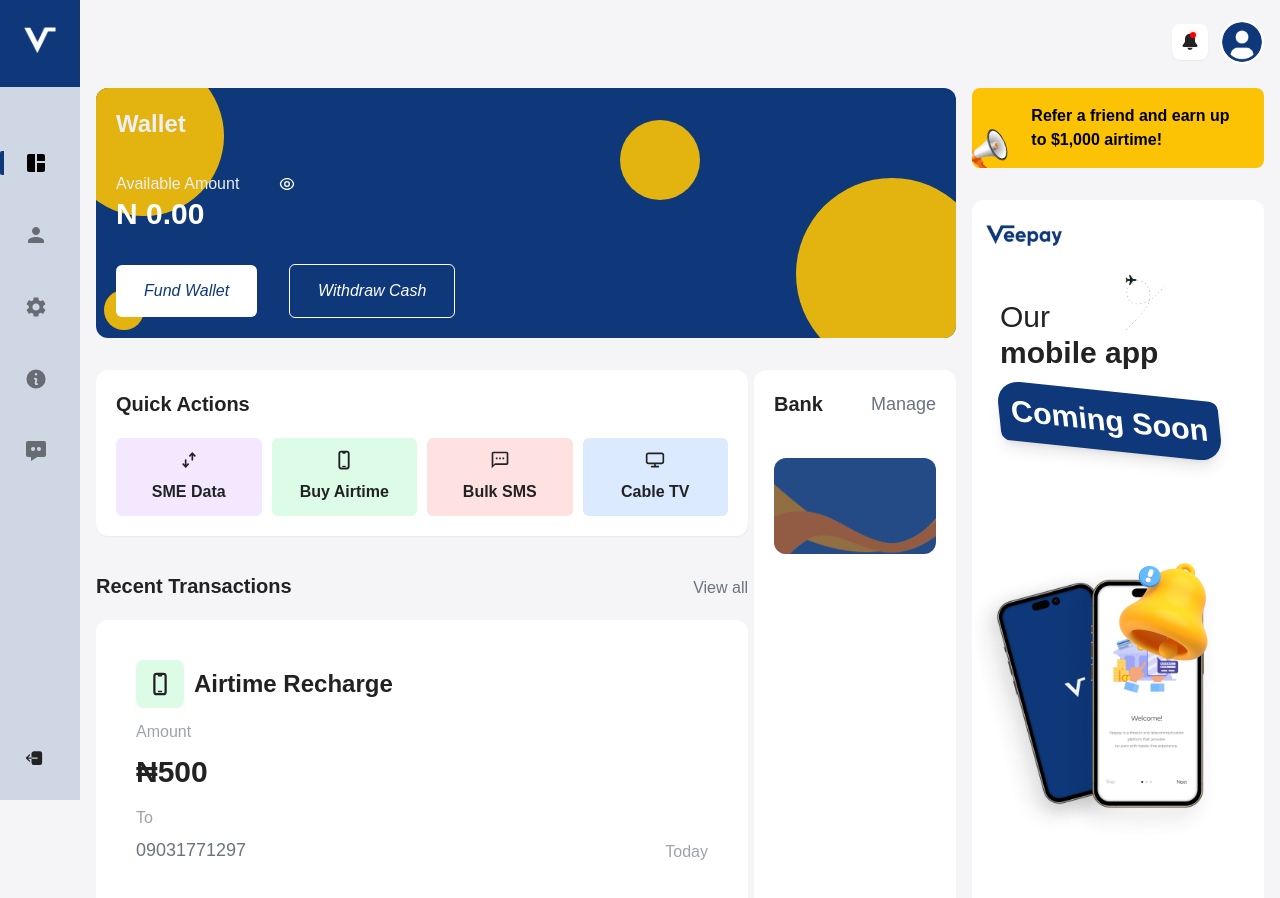
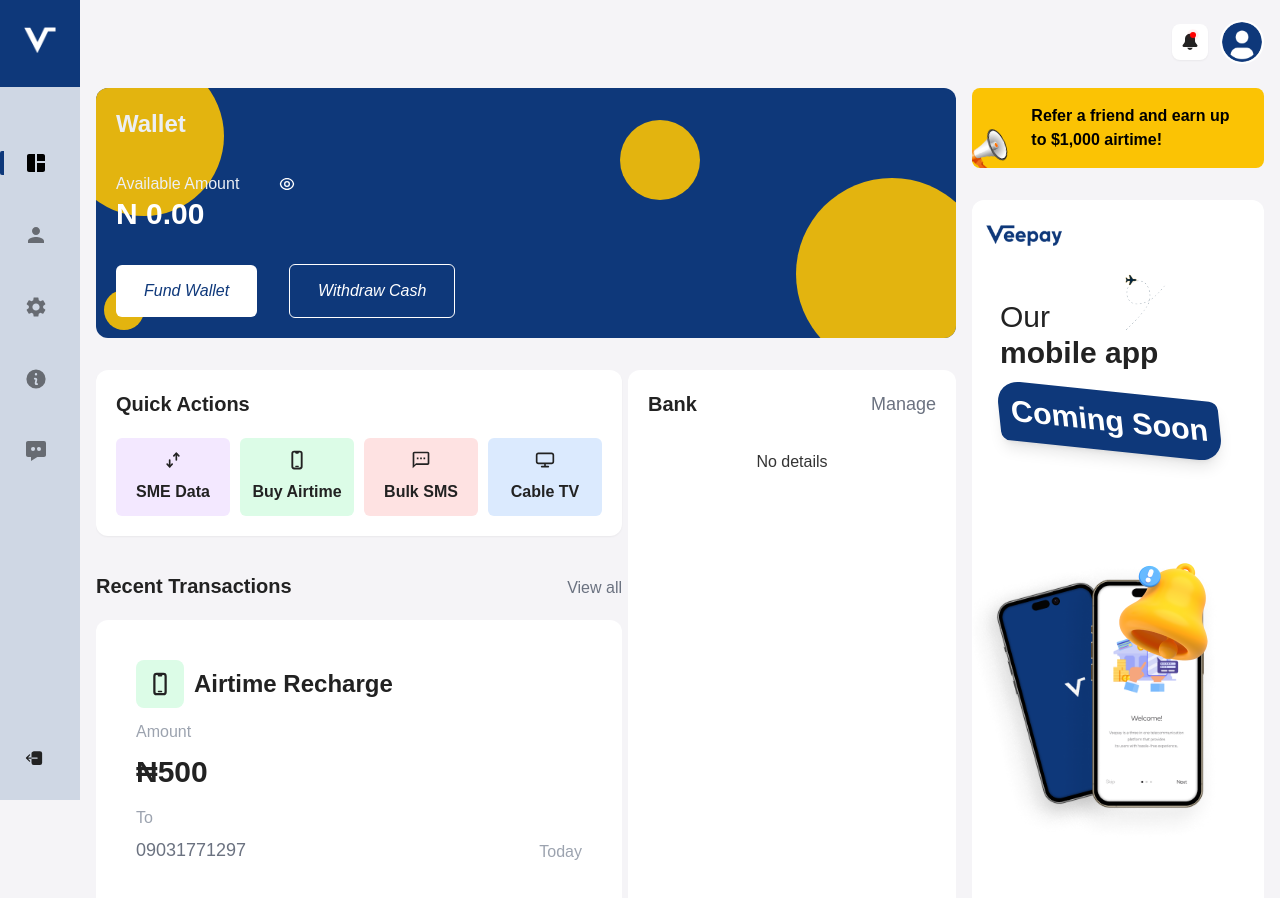
Before and after one commit to ihemebiriegondu/veepay-new-landingpage, a React (Create React App) app: page /dashboard in a window 1280 px wide. Shown: the top 898 px of the page. Built offline with nearby package versions, Linux system fonts and the light colour scheme; the HTML template or start-up script is replaced by a standard one.

Commit message:
updated bank details to homepage and added the inpage navigations

```diff
--- a/src/components/DashboardComponents/MainDashboardComponents/bankSection.jsx
+++ b/src/components/DashboardComponents/MainDashboardComponents/bankSection.jsx
@@ -1,28 +1,59 @@
 import React from "react";
 import cardDecor from "../../../assets/images/NicePng_wave-png_145581.png";
 
-export default function Bank({bankName, accName, accNo}) {
+export default function Bank(props) {
   return (
-    <div className="text-lg relative overflow-hidden">
-      <div className="flex items-center xmd:justify-between justify-end xmd:mb-5">
-        <h5 className="xmd:mb-5 text-xl font-semibold xmd:inline-block hidden">Bank</h5>
-        <a
-          className="text-gray-500 hover:text-black transition duration-200 ease xmd:mb-5 mb-2 xmd:text-lg text-sm"
-          href="/"
+    <div className="xmd:text-lg text-base relative overflow-hidden xmd:w-fit">
+      <div className="flex items-center justify-between xmd:mb-5 mb-2">
+        <h5 className="xmd:text-xl text-base font-semibold">Bank</h5>
+        <p
+          className="text-gray-500 hover:text-black transition duration-200 ease xmd:text-lg text-sm"
+          onClick={() => {
+            props.activeMainTab("Settings");
+            props.activeSettingTab("Accounts");
+          }}
         >
           Manage
-        </a>
+        </p>
       </div>
 
-      <div className="relative xmd:py-3 md:py-5 py-4 px-4 bg-primary/90 text-white rounded-xl font-medium overflow-hidden">
-        <div className="flex flex-col xmd:gap-y-16 xs:gap-y-24 gap-y-20 relative z-40">
-          <p className="text-right capitalize">{bankName}</p>
-          <div className="ps-0.5 md:pe-32">
-            <p className="text-xl capitalize">{accName}</p>
-            <p className="mt-2">{accNo}</p>
+      <div
+        className={`relative xmd:py-3 md:py-5 py-4 px-4 rounded-xl font-medium overflow-hidden xmd:w-72 ${
+          props.accName === ""
+            ? "bg-transparent text-black/80"
+            : "bg-primary/90 text-white"
+        }`}
+      >
+        {props.accName === "" ? (
+          <p className="text-center text-base">No details</p>
+        ) : (
+          <div
+            className={`flex flex-col xmd:gap-y-16 xs:gap-y-24 gap-y-20 relative z-40 ${
+              props.accName && props.accName.length > 12
+                ? "xmd:text-sm"
+                : "xmd:text-base"
+            }`}
+          >
+            <p className="text-right capitalize">{props.bankName}</p>
+            <div className="ps-0.5">
+              <p
+                className={`capitalize ${
+                  props.accName && props.accName.length > 12
+                    ? "xmd:text-base text-lg"
+                    : "xmd:text-lg"
+                }`}
+              >
+                {props.accName}
+              </p>
+              <p className="mt-2">{props.accNo}</p>
+            </div>
           </div>
-        </div>
-        <div className="absolute left-0 bottom-0 right-0 z-30 opacity-50">
+        )}
+        <div
+          className={`absolute left-0 bottom-0 right-0 z-30 opacity-50 ${
+            props.accName === "" ? "hidden" : "block"
+          }`}
+        >
           <img src={cardDecor} alt="" />
         </div>
       </div>
--- a/src/components/DashboardComponents/MainDashboardComponents/carouselSwipperButtons.jsx
+++ b/src/components/DashboardComponents/MainDashboardComponents/carouselSwipperButtons.jsx
@@ -5,7 +5,7 @@ import { BiSolidLeftArrow, BiSolidRightArrow } from "react-icons/bi";
 export default function CarouselSwipperButtons() {
   const swiper = useSwiper();
 
-  const [snapIn, setSnapIn] = useState(0);
+  const [snapIn, setSnapIn] = useState(swiper.activeIndex);
 
   return (
     <div>
@@ -17,7 +17,7 @@ export default function CarouselSwipperButtons() {
         <BiSolidLeftArrow
           onClick={() => {
             swiper.slidePrev();
-            setSnapIn(swiper.snapIndex);
+            setSnapIn(swiper.activeIndex);
           }}
         />
       </div>
@@ -30,7 +30,7 @@ export default function CarouselSwipperButtons() {
         <BiSolidRightArrow
           onClick={() => {
             swiper.slideNext();
-            setSnapIn(swiper.snapIndex);
+            setSnapIn(swiper.activeIndex);
           }}
         />
       </div>
--- a/src/components/DashboardComponents/MainDashboardComponents/topMobileCarousel.jsx
+++ b/src/components/DashboardComponents/MainDashboardComponents/topMobileCarousel.jsx
@@ -1,6 +1,6 @@
 import React from "react";
 import { Swiper, SwiperSlide } from "swiper/react";
-import { Pagination, A11y} from "swiper/modules";
+import { Pagination, A11y } from "swiper/modules";
 
 import "swiper/css";
 import "swiper/css/pagination";
@@ -9,7 +9,7 @@ import Wallet from "./walletSection";
 import Bank from "./bankSection";
 import CarouselSwipperButtons from "./carouselSwipperButtons";
 
-export default function TopMobileCarousel() {
+export default function TopMobileCarousel(props) {
   return (
     <div>
       <Swiper
@@ -22,9 +22,17 @@ export default function TopMobileCarousel() {
         <SwiperSlide>
           <Wallet />
         </SwiperSlide>
-        <SwiperSlide>
-          <Bank />
-        </SwiperSlide>
+        {props.bankDetails.bankName && (
+          <SwiperSlide>
+            <Bank
+              bankName={props.bankDetails.bankName}
+              accName={props.bankDetails.accName}
+              accNo={props.bankDetails.accNo}
+              activeMainTab={props.activeMainTab}
+              activeSettingTab={props.activeSettingTab}
+            />
+          </SwiperSlide>
+        )}
       </Swiper>
     </div>
   );
--- a/src/components/DashboardComponents/MainDashboardComponents/walletSection.jsx
+++ b/src/components/DashboardComponents/MainDashboardComponents/walletSection.jsx
@@ -6,7 +6,7 @@ export default function Wallet() {
   const [showAmount, setShowAmount] = useState(true);
 
   return (
-    <div className="bg-primary text-white md:p-5 p-4 md:rounded-xl rounded-lg relative overflow-hidden text-start xmd:mb-0 md:mb-6 sm:mb-0">
+    <div className="bg-primary text-white md:p-5 p-4 md:rounded-xl rounded-lg relative overflow-hidden text-start xmd:mb-0 md:mb-6 mb-7">
       <div className="relative z-40">
         <h3 className="text-2xl text-tableRow md:mb-8 mb-7 font-semibold">Wallet</h3>
         <div className="flex items-center gap-x-10">
--- a/src/components/DashboardComponents/mainDashboard.jsx
+++ b/src/components/DashboardComponents/mainDashboard.jsx
@@ -41,7 +41,11 @@ export default function MainDashboard(props) {
             <Wallet />
           </div>
           <div className="xmd:hidden block relative">
-            <TopMobileCarousel />
+            <TopMobileCarousel
+              bankDetails={props.bankDetails}
+              activeMainTab={props.activeTab}
+              activeSettingTab={props.setCurrentSettingTab}
+            />
           </div>
 
           <div className="w-full md:mt-8 mt-5 md:flex 1.5xl:gap-x-5 xl:gap-x-1.5 lg:gap-x-5 gap-x-1.5">
@@ -53,7 +57,13 @@ export default function MainDashboard(props) {
               <Recent />
             </div>
             <div className="bg-white p-5 rounded-xl xmd:block hidden">
-              <Bank bankName={props.bankDetails.bankName} accName={props.bankDetails.accName} accNo={props.bankDetails.accNo} />
+              <Bank
+                bankName={props.bankDetails.bankName}
+                accName={props.bankDetails.accName}
+                accNo={props.bankDetails.accNo}
+                activeMainTab={props.activeTab}
+                activeSettingTab={props.setCurrentSettingTab}
+              />
             </div>
           </div>
         </article>
--- a/src/components/DashboardComponents/setting.jsx
+++ b/src/components/DashboardComponents/setting.jsx
@@ -1,4 +1,4 @@
-import React, { useState } from "react";
+import React from "react";
 import SettingBox from "./SettingsComponents/settingBox";
 import UserInfoSetting from "./SettingsComponents/userInfoSetting";
 import AccountSetting from "./SettingsComponents/accountSettings";
@@ -16,7 +16,6 @@ import {
 } from "react-icons/md";
 
 export default function Setting(props) {
-  const [currentTab, setCurrentTab] = useState("genSetting");
 
   const settingTabs = [
     {
@@ -56,28 +55,28 @@ export default function Setting(props) {
       <div className="flex items-center gap-4 mb-6">
         <h1
           className={`${
-            currentTab === "genSetting"
+            props.currentSettingTab === "genSetting"
               ? "text-3xl font-bold text-primary md:mb-10 sm:mb-8 xs:mb-6"
               : "text-sm font-semibold text-black hover:text-primary hover:underline cursor-pointer"
           } w-fit ps-4`}
-          onClick={() => setCurrentTab("genSetting")}
+          onClick={() => props.setCurrentSettingTab("genSetting")}
         >
           Settings
         </h1>
-        {currentTab !== "genSetting" && (
+        {props.currentSettingTab !== "genSetting" && (
           <div className="flex items-center gap-4 text-sm font-medium">
             <MdKeyboardArrowRight />
-            <p>{currentTab}</p>
+            <p>{props.currentSettingTab}</p>
           </div>
         )}
       </div>
 
-      {currentTab === "User Info" ? (
+      {props.currentSettingTab === "User Info" ? (
         <UserInfoSetting
           displayPic={props.profilePic}
           updateImg={props.setProfilePic}
         />
-      ) : currentTab === "Accounts" ? (
+      ) : props.currentSettingTab === "Accounts" ? (
         <AccountSetting
           bankDetails={props.bankDetails}
           updateBankDetails={props.updateBankDetails}
@@ -92,7 +91,7 @@ export default function Setting(props) {
                 tabIcon={nav.tabIcon}
                 tabText={nav.tabText}
                 tabClickFunction={() => {
-                  setCurrentTab(nav.tabName);
+                  props.setCurrentSettingTab(nav.tabName);
                 }}
               />
             ))}
--- a/src/pages/dashboard.jsx
+++ b/src/pages/dashboard.jsx
@@ -11,6 +11,8 @@ import avatar from "../assets/images/Vector.png";
 
 export default function Dashboard() {
   const [currentTab, setCurrentTab] = useState("Dashboard");
+  const [currentSettingTab, setCurrentSettingTab] = useState("genSetting");
+
   const [userPhoto, setUserPhoto] = useState(avatar);
   const [bankDetails, setBankDetails] = useState({
     bankName: "",
@@ -30,11 +32,23 @@ export default function Dashboard() {
         ) : currentTab === "FAQs" ? (
           <Faqs />
         ) : currentTab === "Settings" ? (
-          <Setting profilePic={userPhoto} setProfilePic={setUserPhoto} bankDetails={bankDetails} updateBankDetails={setBankDetails} />
+          <Setting
+            currentSettingTab={currentSettingTab}
+            setCurrentSettingTab={setCurrentSettingTab}
+            profilePic={userPhoto}
+            setProfilePic={setUserPhoto}
+            bankDetails={bankDetails}
+            updateBankDetails={setBankDetails}
+          />
         ) : currentTab === "Contact Us" ? (
           <Contact />
         ) : (
-          <MainDashboard activeTab={setCurrentTab} profilePic={userPhoto} bankDetails={bankDetails} />
+          <MainDashboard
+            activeTab={setCurrentTab}
+            setCurrentSettingTab={setCurrentSettingTab}
+            profilePic={userPhoto}
+            bankDetails={bankDetails}
+          />
         )}
       </section>
     </main>
```
